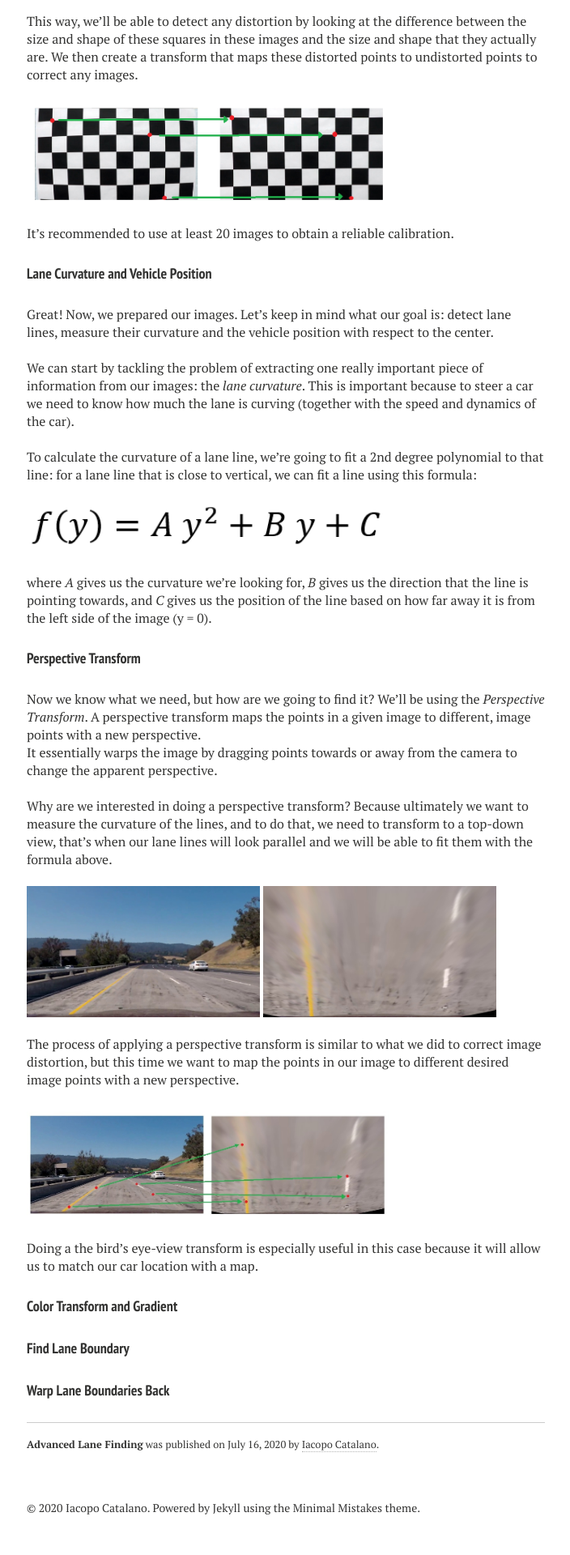
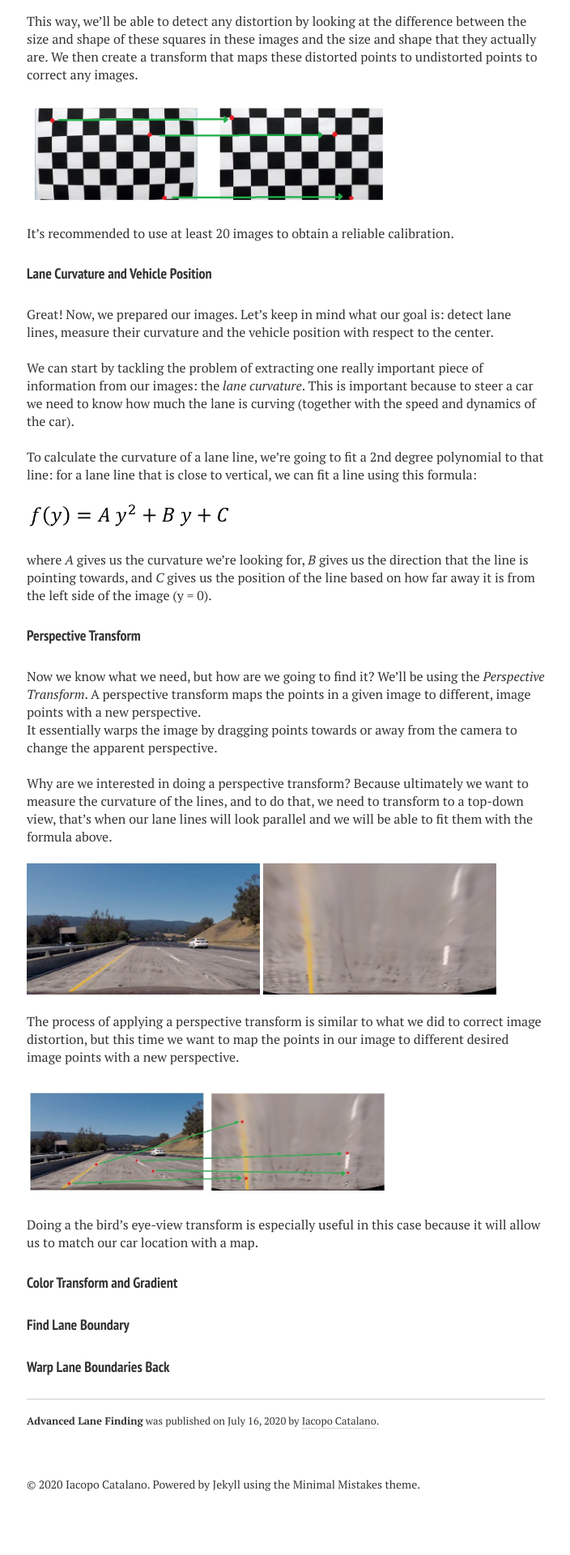
Before and after one commit to IacopomC/iacopomc.github.io, a Jekyll site: the page built from _posts/2020-07-16-advanced-lane-finding.md, in a window 1280 px wide. Shown: the part 1784-3704 px from the top of the page at 81% size, without its empty margins (287-991 px from the left). Built offline with Jekyll 4.4.1, drawn with Linux system fonts in a browser that asks for light colours; nearby versions of some CDN libraries; our own code applies the rules of GitHub Pages for plain Markdown files; after the commit the page ends 3675 px from its top, so only the background shows below that.

Commit message:
Fix size equation

```diff
--- a/_posts/2020-07-16-advanced-lane-finding.md
+++ b/_posts/2020-07-16-advanced-lane-finding.md
@@ -94,7 +94,7 @@ To calculate the curvature of a lane line, we're going to fit a 2nd degree polyn
 
 <br/>
 
-<img src="{{ site.url }}/assets/images/advanced-lane-finding-post/lane_line_fit_eq.PNG" width="70%">
+<img src="{{ site.url }}/assets/images/advanced-lane-finding-post/lane_line_fit_eq.PNG" width="40%">
 
 <br/>
 
```
